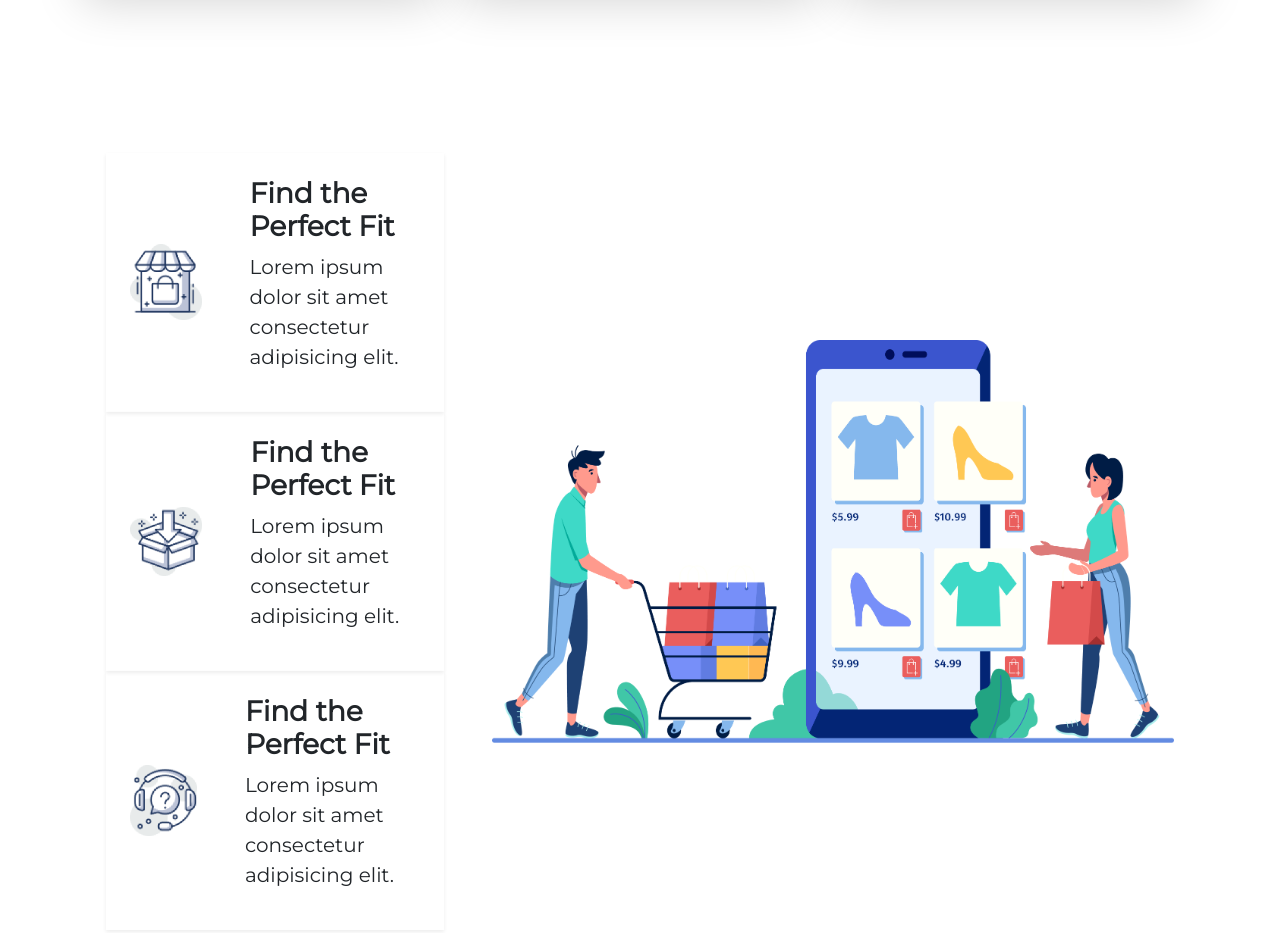
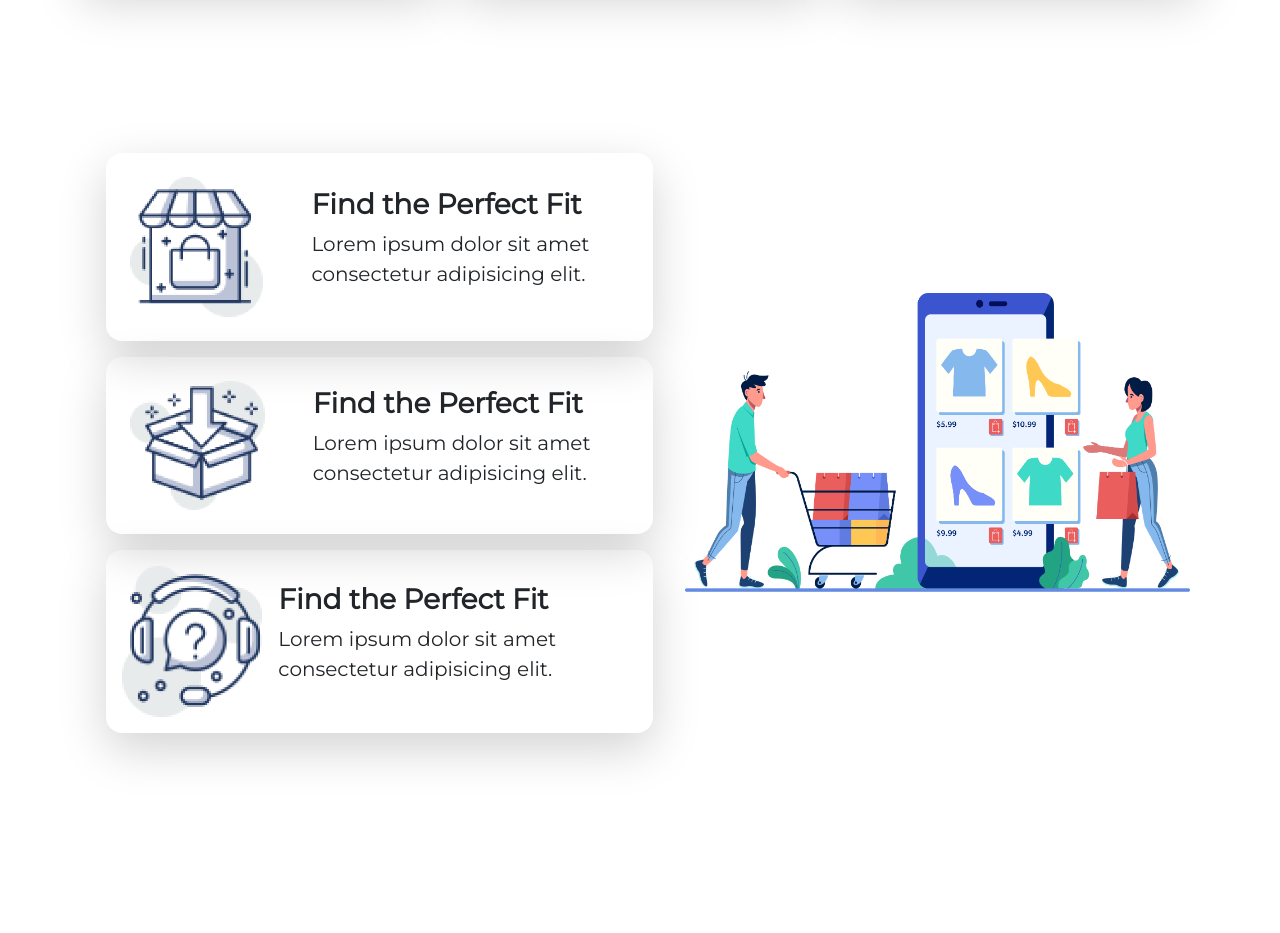
Before and after one commit to hasanulhasan/penguin-fashion, a plain HTML site: page index.html in a window 1280 px wide. Shown: the part 2220-3153 px from the top of the page. After the commit the page ends 3025 px from the top, so only its background shows below. Drawn offline with nearby package versions, Linux system fonts and the light colour scheme; a web font is replaced by a local one.

Commit message:
info running

```diff
--- a/index.html
+++ b/index.html
@@ -186,8 +186,8 @@
   </section>
   <section class="container py-5">
     <div class="d-flex align-items-center">
-      <div class="p-4">
-        <div class="d-flex align-items-center shadow-sm">
+      <div class="p-4 d-flex flex-column">
+        <div class="d-flex align-items-center shadow-lg rounded-4">
           <div class="p-4">
             <img src="icons/image 12.png" class="img-fluid">
           </div>
@@ -196,7 +196,7 @@
             <p class="fs-5">Lorem ipsum dolor sit amet consectetur adipisicing elit. </p>
           </div>
         </div>
-        <div class="d-flex align-items-center shadow-sm">
+        <div class="d-flex align-items-center shadow-lg rounded-4 my-3">
           <div class="p-4">
             <img src="icons/image 13.png" class="img-fluid">
           </div>
@@ -205,17 +205,17 @@
             <p class="fs-5">Lorem ipsum dolor sit amet consectetur adipisicing elit. </p>
           </div>
         </div>
-        <div class="d-flex align-items-center shadow-sm">
-          <div class="p-4">
+        <div class="d-flex justify-content-between align-items-center shadow-lg rounded-4 p-2">
+          <div class="p-2">
             <img src="icons/image 14.png" class="img-fluid">
           </div>
-          <div class="p-4">
+          <div class="ps-2">
             <h3 class="fw-bold">Find the Perfect Fit</h3>
             <p class="fs-5">Lorem ipsum dolor sit amet consectetur adipisicing elit. </p>
           </div>
         </div>
       </div>
-      <div class="p-4">
+      <div class="p-2 w-75">
         <img src="icons/XMLID 1.png" alt="" class="img-fluid">
       </div>
     </div>
```
